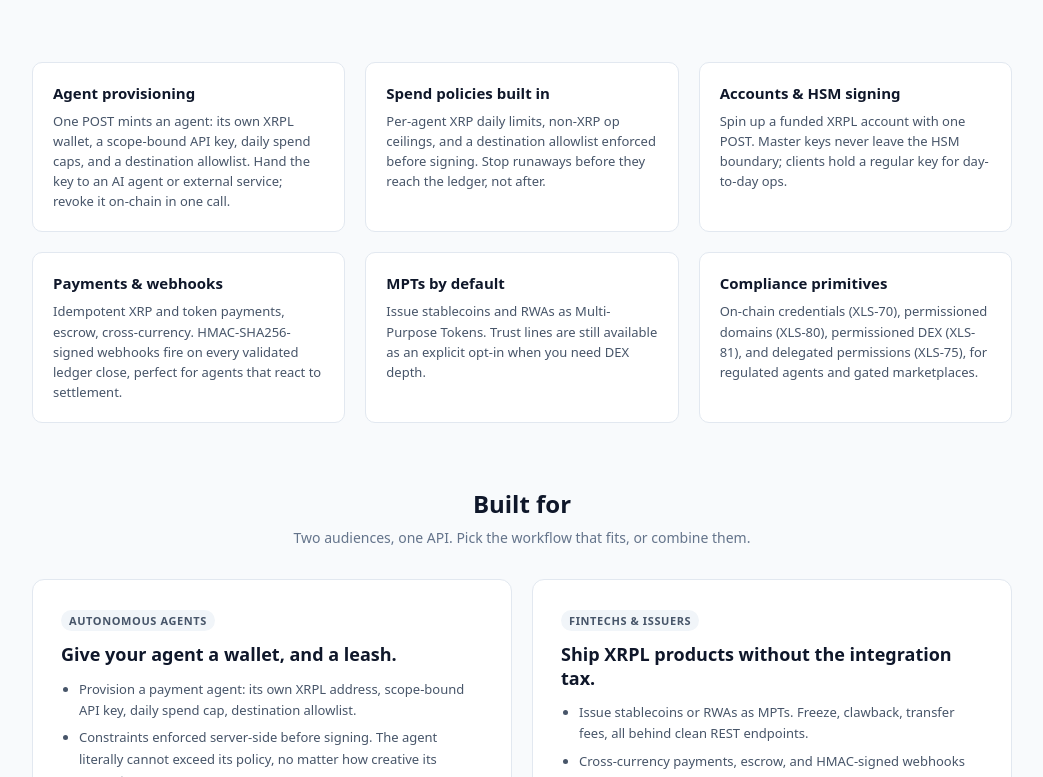
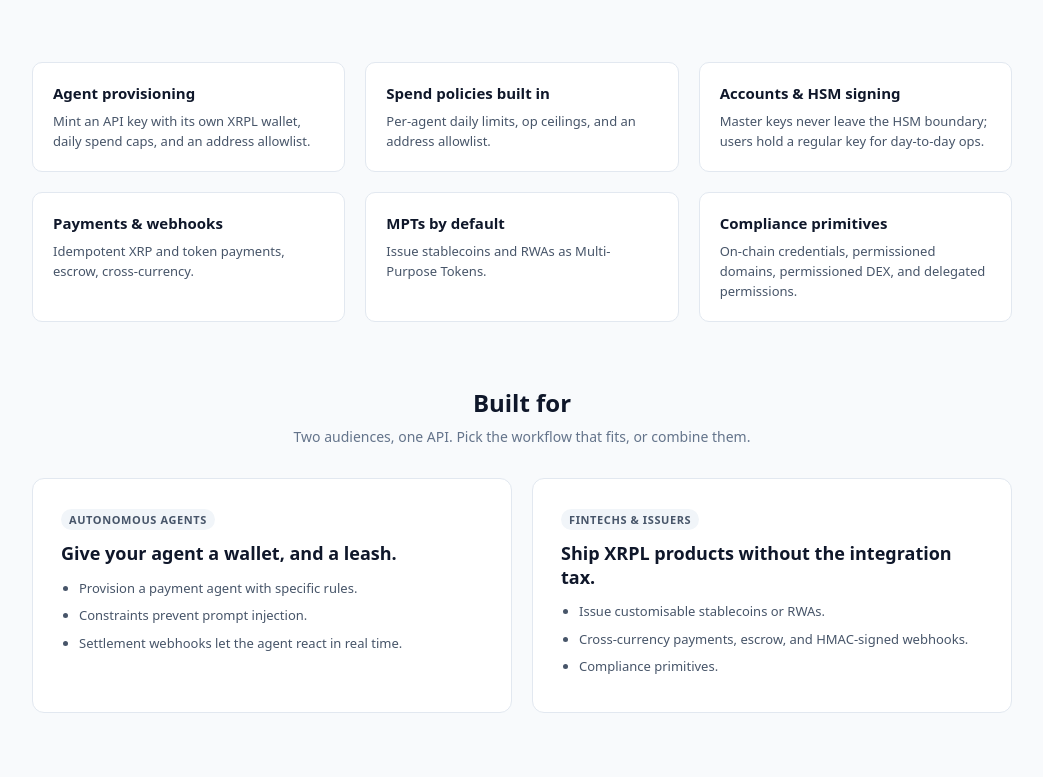
Before and after one commit to plouis01/XRPL_BaaS, a React (Vite) app in the folder apps/dashboard/: page / in a window 1280 px wide. Shown: the part 463-1240 px from the top of the page, without its empty margins (118-1161 px from the left). Built offline with nearby package versions, Linux system fonts and the light colour scheme; no server answers.

Commit message:
simplify landing

```diff
--- a/apps/dashboard/src/pages/Landing.tsx
+++ b/apps/dashboard/src/pages/Landing.tsx
@@ -159,27 +159,27 @@
         >
           <FeatureCard
             title="Agent provisioning"
-            body="One POST mints an agent: its own XRPL wallet, a scope-bound API key, daily spend caps, and a destination allowlist. Hand the key to an AI agent or external service; revoke it on-chain in one call."
+            body="Mint an API key with its own XRPL wallet, daily spend caps, and an address allowlist."
           />
           <FeatureCard
             title="Spend policies built in"
-            body="Per-agent XRP daily limits, non-XRP op ceilings, and a destination allowlist enforced before signing. Stop runaways before they reach the ledger, not after."
+            body="Per-agent daily limits, op ceilings, and an address allowlist."
           />
           <FeatureCard
             title="Accounts & HSM signing"
-            body="Spin up a funded XRPL account with one POST. Master keys never leave the HSM boundary; clients hold a regular key for day-to-day ops."
+            body="Master keys never leave the HSM boundary; users hold a regular key for day-to-day ops."
           />
           <FeatureCard
             title="Payments & webhooks"
-            body="Idempotent XRP and token payments, escrow, cross-currency. HMAC-SHA256-signed webhooks fire on every validated ledger close, perfect for agents that react to settlement."
+            body="Idempotent XRP and token payments, escrow, cross-currency."
           />
           <FeatureCard
             title="MPTs by default"
-            body="Issue stablecoins and RWAs as Multi-Purpose Tokens. Trust lines are still available as an explicit opt-in when you need DEX depth."
+            body="Issue stablecoins and RWAs as Multi-Purpose Tokens."
           />
           <FeatureCard
             title="Compliance primitives"
-            body="On-chain credentials (XLS-70), permissioned domains (XLS-80), permissioned DEX (XLS-81), and delegated permissions (XLS-75), for regulated agents and gated marketplaces."
+            body="On-chain credentials, permissioned domains, permissioned DEX, and delegated permissions."
           />
         </section>
 
@@ -214,20 +214,18 @@
               tag="AUTONOMOUS AGENTS"
               title="Give your agent a wallet, and a leash."
               bullets={[
-                'Provision a payment agent: its own XRPL address, scope-bound API key, daily spend cap, destination allowlist.',
-                'Constraints enforced server-side before signing. The agent literally cannot exceed its policy, no matter how creative its prompt.',
-                'Revoke the delegate on-chain (XLS-75) the moment behavior drifts, no key rotation drama.',
-                'Settlement webhooks let the agent react to confirmed txs in real time.',
+                'Provision a payment agent with specific rules.',
+                'Constraints prevent prompt injection.',
+                'Settlement webhooks let the agent react in real time.',
               ]}
             />
             <AudienceCard
               tag="FINTECHS & ISSUERS"
               title="Ship XRPL products without the integration tax."
               bullets={[
-                'Issue stablecoins or RWAs as MPTs. Freeze, clawback, transfer fees, all behind clean REST endpoints.',
-                'Cross-currency payments, escrow, and HMAC-signed webhooks out of the box. Idempotency keys on every state change.',
-                'Compliance primitives: credentials, permissioned domains, permissioned DEX, when the regulator asks.',
-                "Sandbox on testnet from the first request. Mainnet is a flag flip when you're ready.",
+                'Issue customisable stablecoins or RWAs.',
+                'Cross-currency payments, escrow, and HMAC-signed webhooks.',
+                'Compliance primitives.',
               ]}
             />
           </div>
@@ -242,7 +240,7 @@
             textAlign: 'center',
           }}
         >
-          <h2 style={{ fontSize: 22, margin: '0 0 8px' }}>One curl from your first transaction</h2>
+          <h2 style={{ fontSize: 22, margin: '0 0 8px' }}>One click from your first transaction</h2>
           <p style={{ color: '#64748b', margin: '0 0 20px', fontSize: 14 }}>
             Sign up to get a testnet key, then send your first payment or spin up your first agent
             in under a minute.
```
